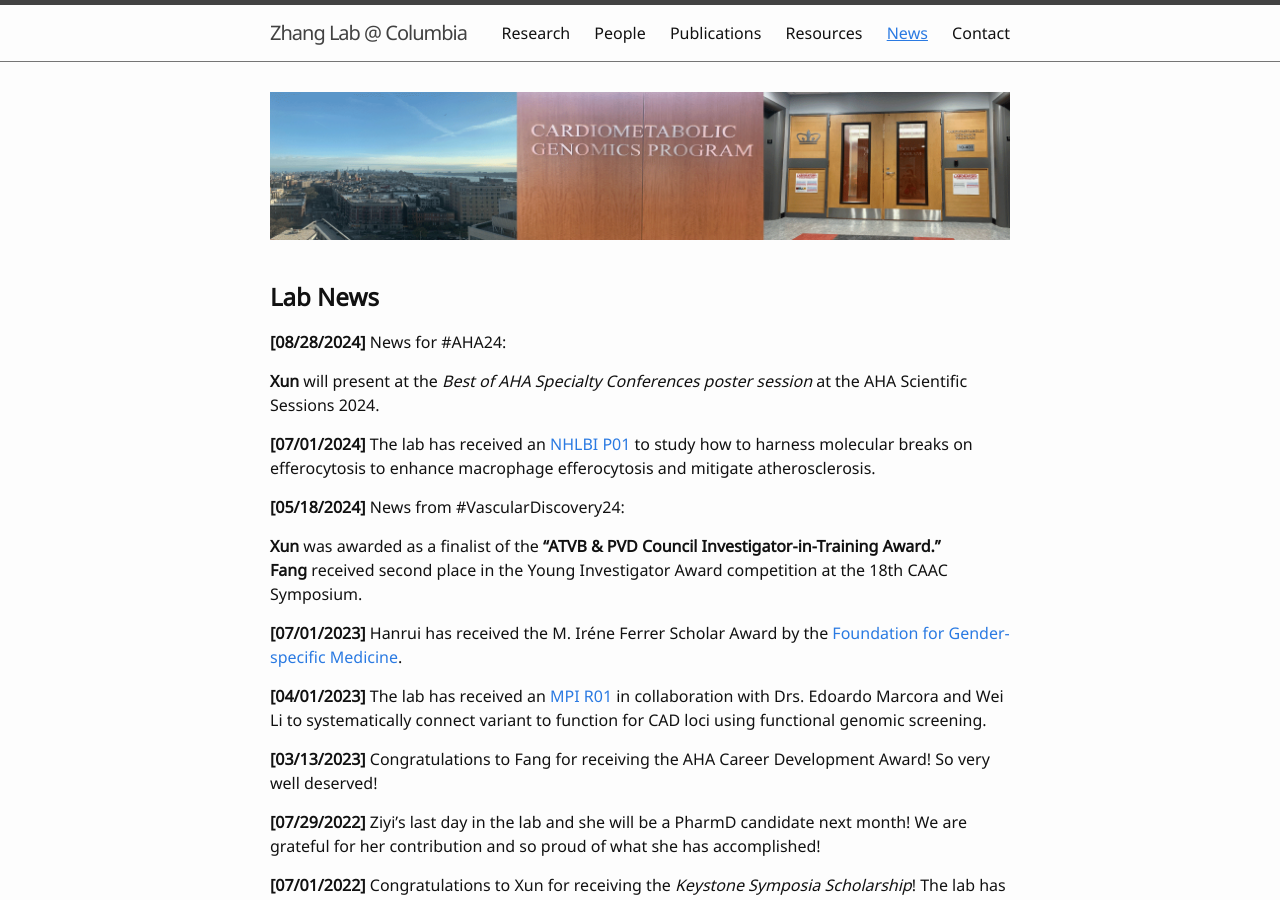
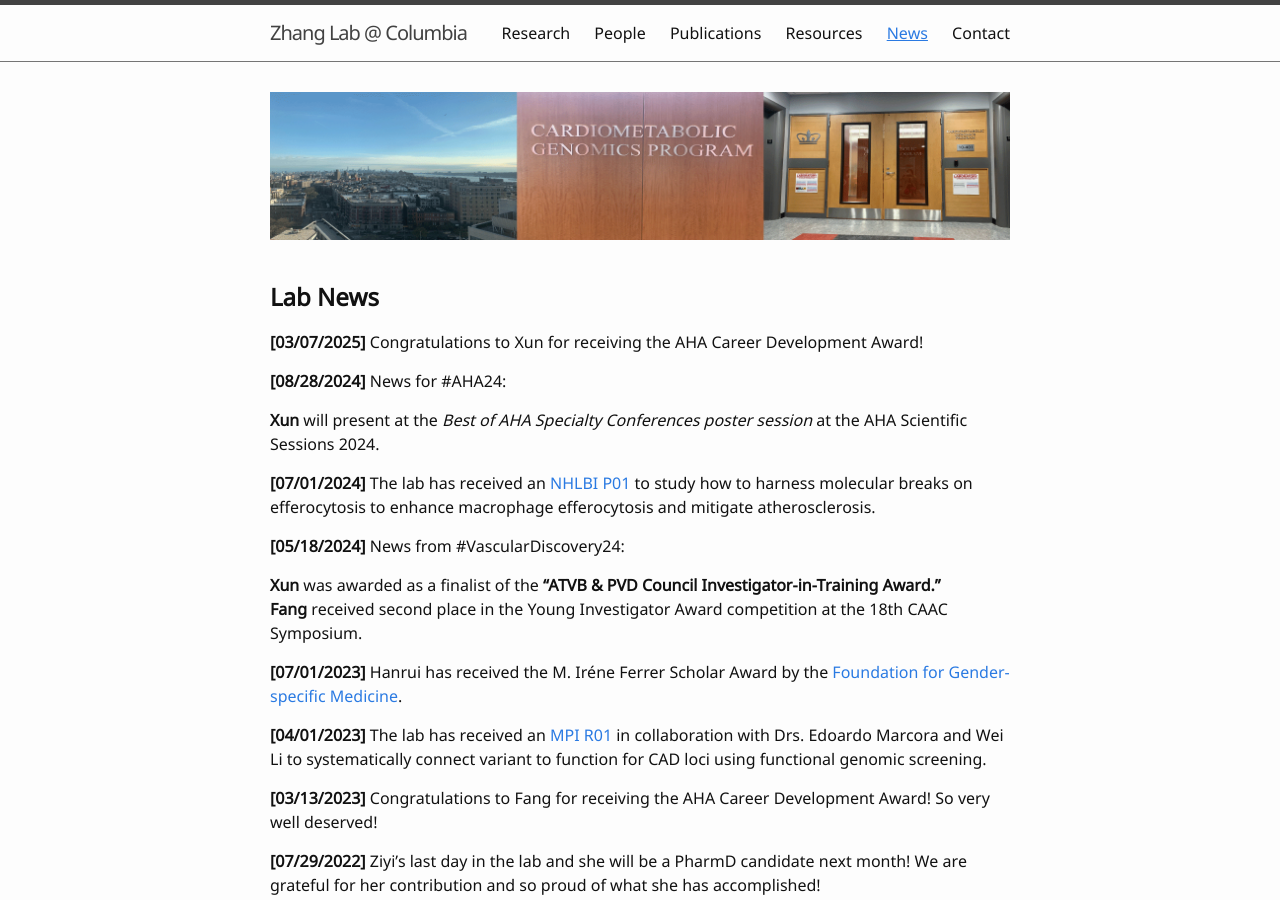
Before and after one commit to hanruizhang/zhanglab, a Jekyll site: the page built from 5_News.md, in a window 1280 px wide and 900 px high. Built offline with Jekyll 4.4.1, drawn with Linux system fonts in a browser that asks for light colours; comment, search, counter and statistics services are not loaded.

Commit message:
Update 5_News.md

```diff
--- a/5_News.md
+++ b/5_News.md
@@ -10,6 +10,8 @@
 
 
 ## **Lab News**
+
+#### **[03/07/2025]** Congratulations to Xun for receiving the AHA Career Development Award!
 
 #### **[08/28/2024]** News for #AHA24:
 **Xun** will present at the _Best of AHA Specialty Conferences poster session_ at the AHA Scientific Sessions 2024.
```
